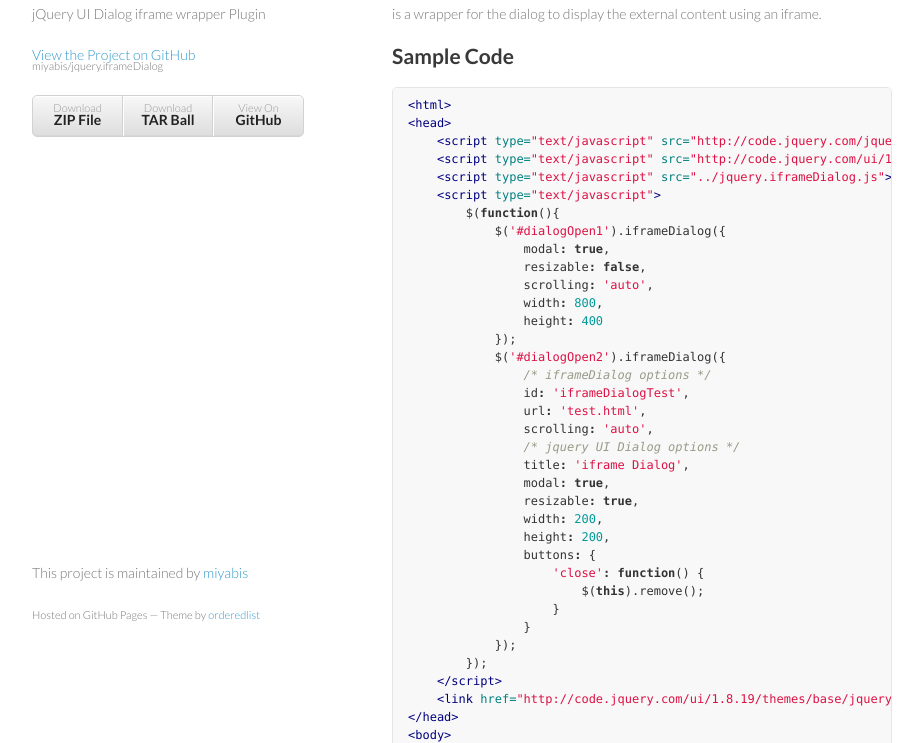
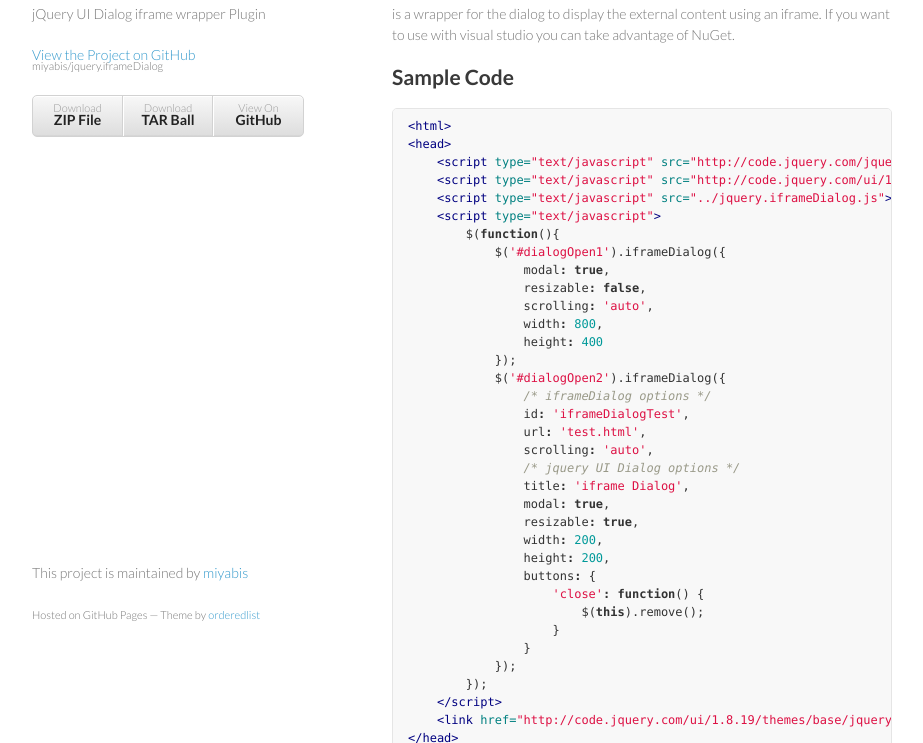
Before and after one commit to miyabis/jquery.iframeDialog, a plain HTML site: page index.html in a window 1280 px wide. Shown: the part 106-849 px from the top of the page, without its empty margins (178-1101 px from the left). Drawn offline with Linux system fonts and the light colour scheme.

```diff
--- a/index.html
+++ b/index.html
@@ -30,7 +30,8 @@
       <section>
         <h1>jQuery UI Dialog iframe wrapper Plugin</h1>
 
-<p>is a wrapper for the dialog to display the external content using an iframe.</p>
+<p>is a wrapper for the dialog to display the external content using an iframe.
+If you want to use with visual studio you can take advantage of NuGet.</p>
 
 <h2>Sample Code</h2>
 
```
Also changed, not shown: params.json (+1 -1 lines).
